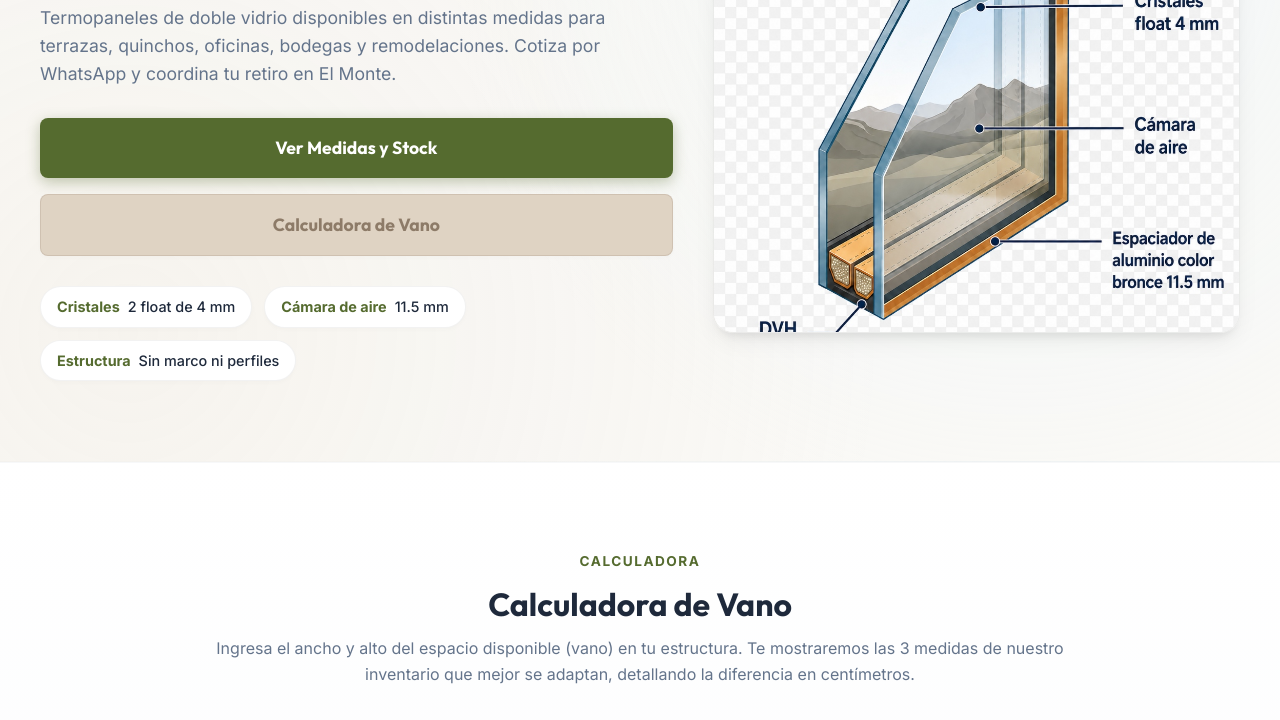
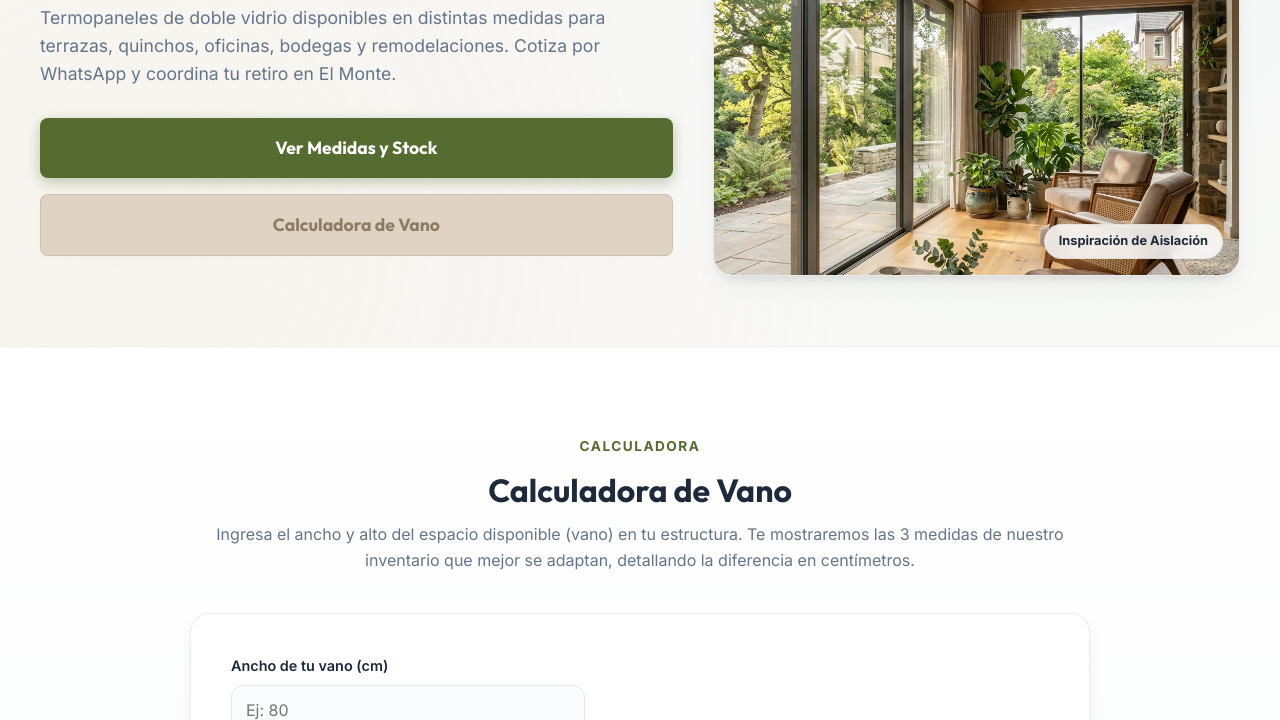
Before and after one commit to javieracarrizo2-ship-it/termopaneles-el-monte, a plain HTML site: page index.html in a window 1280 px wide. Shown: the part 280-1000 px from the top of the page. Drawn offline with Linux system fonts and the light colour scheme.

Commit message:
Restaurar imagen de inspiracion de aislacion en Hero y remover totalmente las especificaciones

```diff
--- a/index.html
+++ b/index.html
@@ -78,22 +78,10 @@
                         Calculadora de Vano
                     </a>
                 </div>
-
-                <!-- Specs Badges/Chips -->
-                <div class="specs-badges" id="specs-badges-container">
-                    <div class="spec-badge">
-                        <strong>Cristales</strong> 2 float de 4 mm
-                    </div>
-                    <div class="spec-badge">
-                        <strong>Cámara de aire</strong> 11.5 mm
-                    </div>
-                    <div class="spec-badge">
-                        <strong>Estructura</strong> Sin marco ni perfiles
-                    </div>
-                </div>
             </div>
-            <div class="hero-image-wrapper hero-specs-wrapper" id="hero-image-wrap">
-                <img src="informacion-termopanel.png" alt="Especificaciones de Composición del Termopanel" class="hero-img specs-hero-img">
+            <div class="hero-image-wrapper" id="hero-image-wrap">
+                <img src="hero-background.png" alt="Instalación de termopanel en terraza residencial moderna" class="hero-img">
+                <div class="hero-image-badge">Inspiración de Aislación</div>
             </div>
         </div>
     </section>
```
Also changed, not shown: informacion-termopanel.png (deleted).
